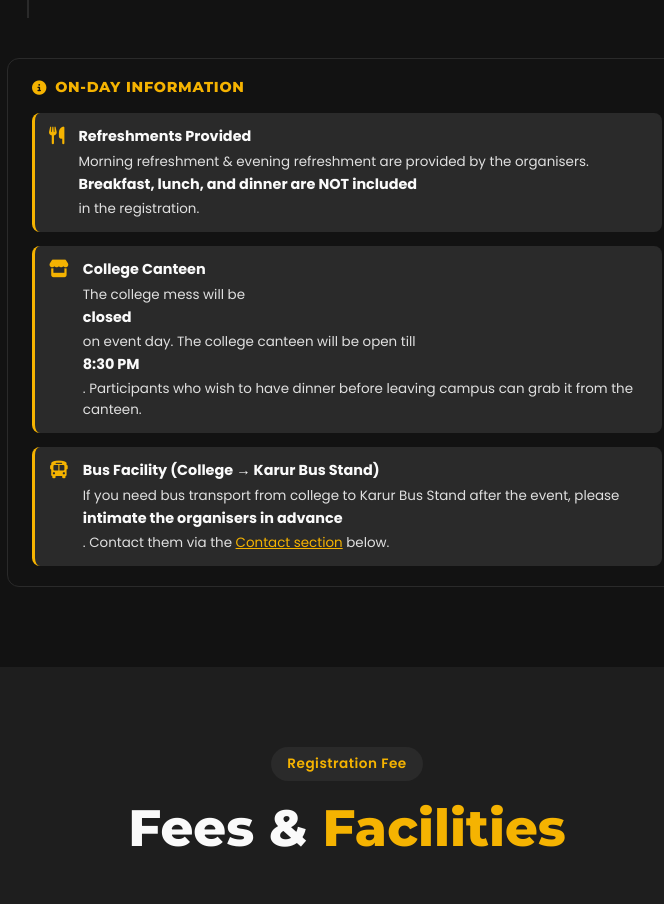
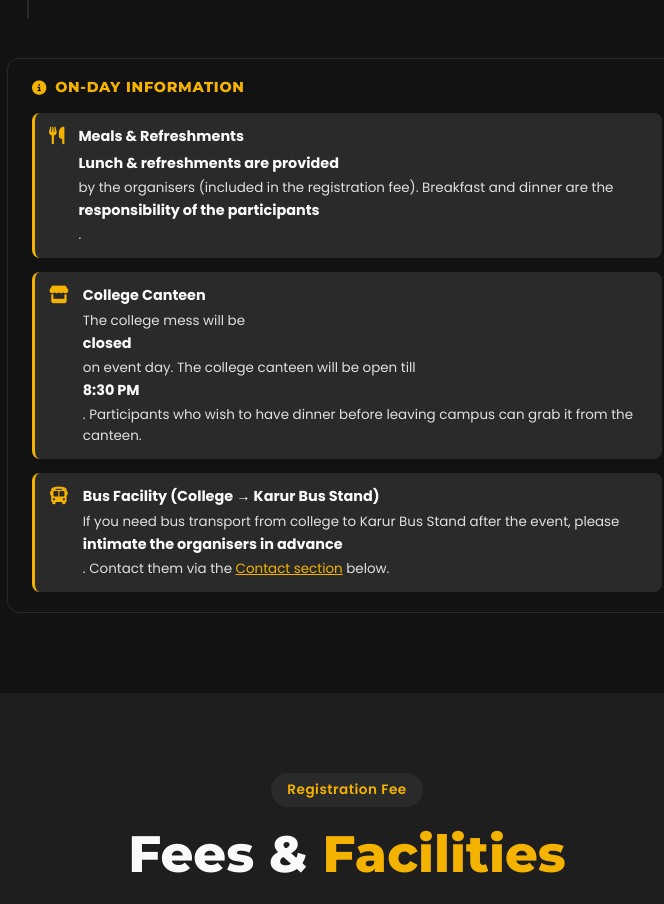
Before and after one commit to hyprpranav/Nirmavora2k26, a React (Vite) app: page / in a window 1280 px wide. Shown: the part 5320-6224 px from the top of the page, without its empty margins (293-957 px from the left). Built offline with nearby package versions, Linux system fonts and the light colour scheme; no server answers; the database is empty.

Commit message:
fix: lunch+refreshments provided, breakfast & dinner on participants

```diff
--- a/src/components/landing/Timeline.jsx
+++ b/src/components/landing/Timeline.jsx
@@ -58,8 +58,8 @@ export default function Timeline() {
             <div className="eip-item">
               <i className="fas fa-utensils"></i>
               <div>
-                <strong>Refreshments Provided</strong>
-                <p>Morning refreshment &amp; evening refreshment are provided by the organisers. <strong>Breakfast, lunch, and dinner are NOT included</strong> in the registration.</p>
+                <strong>Meals &amp; Refreshments</strong>
+                <p><strong>Lunch &amp; refreshments are provided</strong> by the organisers (included in the registration fee). Breakfast and dinner are the <strong>responsibility of the participants</strong>.</p>
               </div>
             </div>
 
```
